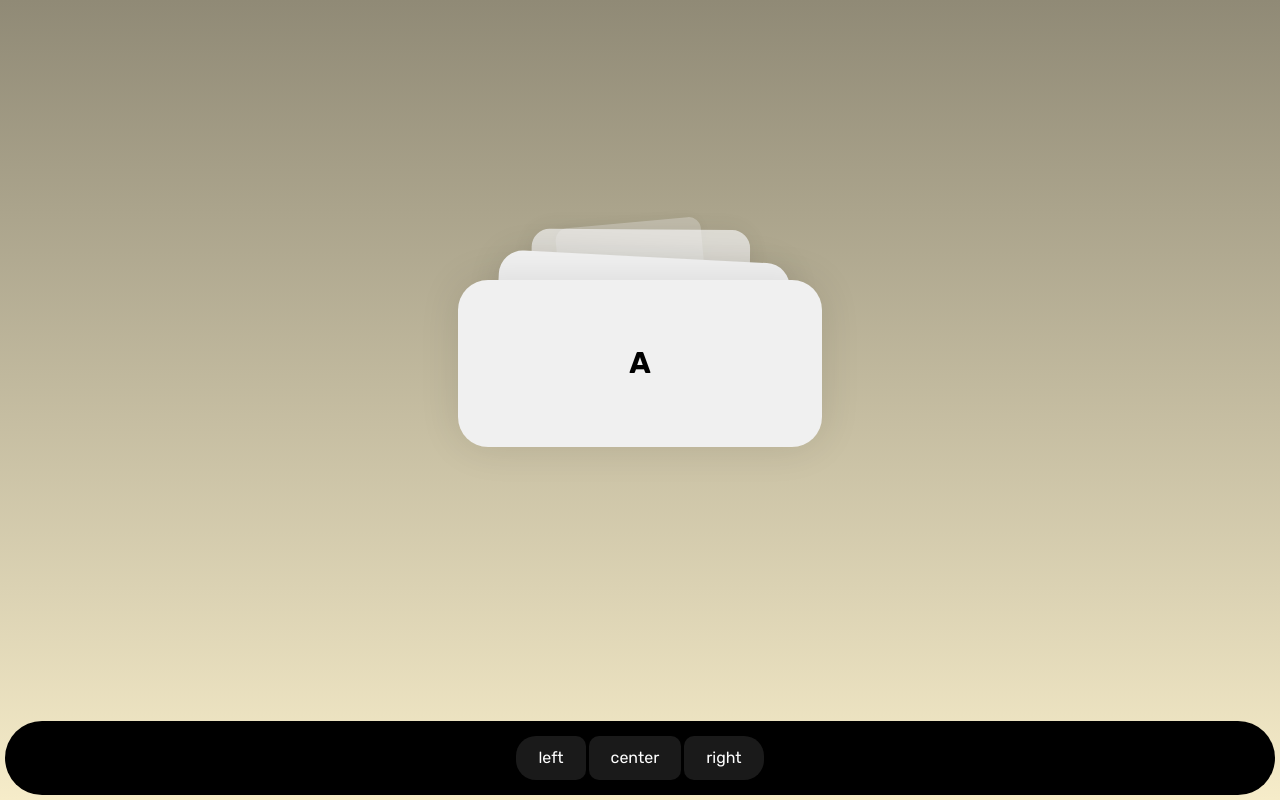
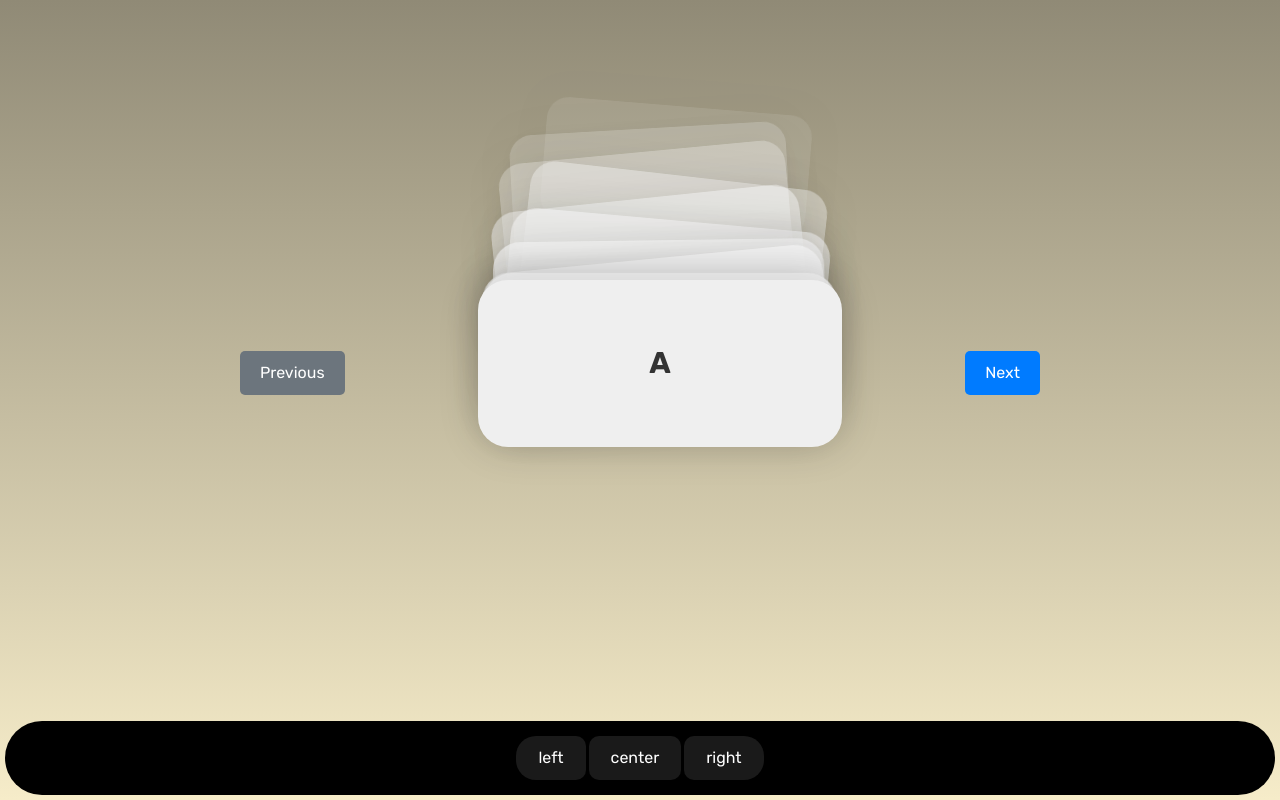
Before and after one commit to Somfic/memo, a SvelteKit app: page / in a window 1280 px wide. Built offline with nearby package versions, Linux system fonts and the light colour scheme.

Commit message:
➕ add @lucide/svelte dependency and update Card component
semver: patch

```diff
--- a/package.json
+++ b/package.json
@@ -13,6 +13,7 @@
   },
   "license": "MIT",
   "dependencies": {
+    "@lucide/svelte": "^0.503.0",
     "@tauri-apps/api": "^2",
     "@tauri-apps/plugin-opener": "^2",
     "memo": "file:",
--- a/src/components/Card.svelte
+++ b/src/components/Card.svelte
@@ -1,29 +1,65 @@
 <script lang="ts">
+    import { Flame } from "@lucide/svelte";
+
     export let word: string;
+    export let streak: number | undefined;
     export let isInBackground: boolean;
 </script>
 
-<div class="card" class:is-in-background={isInBackground}>
-    {word}
+<div class="card">
+    <div class="card-content" class:is-in-background={isInBackground}>
+        {#if streak}
+            <div class="streak">
+                {streak}
+                <Flame color={"orange"} size={18} />
+            </div>
+        {/if}
+        <div class="word">
+            {word}
+        </div>
+    </div>
 </div>
 
 <style lang="scss">
     .card {
-        background-color: #f0f0f0;
+        background-color: #efefef;
         border-radius: 30px;
         width: 364px;
         height: 167px;
         font-size: 30px;
-        font-weight: bold;
-        box-shadow: 0 0 40px rgba(0, 0, 0, 0.1);
+        box-shadow: 0 0 40px rgba(0, 0, 0, 0.15);
+        user-select: none;
 
         display: flex;
         align-items: center;
         justify-content: center;
         transition: all 0.3s ease-in-out;
 
-        &.is-in-background {
-            color: transparent;
+        .card-content {
+            transition: opacity 0.3s ease-in-out;
+
+            &.is-in-background {
+                opacity: 0;
+            }
+        }
+
+        .word {
+            font-size: 30px;
+            font-weight: bold;
+            color: #333;
+        }
+
+        .streak {
+            position: absolute;
+            display: flex;
+            align-items: center;
+            justify-content: center;
+            top: 10px;
+            right: 10px;
+            color: orange;
+            padding: 5px 10px;
+            border-radius: 5px;
+            font-size: 16px;
         }
     }
 </style>
--- a/src/components/Cards.svelte
+++ b/src/components/Cards.svelte
@@ -2,32 +2,53 @@
     import Card from "$components/Card.svelte";
 
     export let words: string[] = [];
-    export let index = 0;
+    let index = 0;
 
-    $: previousWords = words.slice(0, index);
-    $: nextWords = words.slice(index + 1);
+    export function advance() {
+        if (index < words.length - 1) {
+            index += 1;
+        }
+    }
 
-    function getScale(depth: number): number {
-        return 1 - depth * 0.1;
+    export function previous() {
+        if (index > 0) {
+            index -= 1;
+        }
     }
+
+    $: styles = words.map((_, i) => {
+        const distance = i - index;
+        return {
+            distance,
+            depth: 10 - Math.abs(distance),
+            scale: Math.max(0, 1 - Math.abs(distance) * 0.03),
+            rotation: Math.abs(distance) <= 1 ? 0 : (Math.random() - 0.5) * 15,
+            translateY:
+                distance >= 0 ? distance ** 1.5 * -10 : 200 - distance * 50,
+            opacity: distance >= 0 ? 1 - distance * 0.1 : 1 + distance * 0.3,
+        };
+    });
 </script>
 
 <div class="cards-container">
-    {#each words as word, index}
-        <div
-            class="card"
-            style:--depth={index}
-            style:--scale={1 - index * 0.2}
-            style:--rotation={`${index == 0 ? 0 : (Math.random() - 0.5) * 2 * 6}deg`}
-            style:--translateY={`-${index ** 2 * 20 + index * 30}px`}
-            style:--opacity={1 - index * 0.4 + 0.5}
-        >
-            <Card {word} isInBackground={index != 0} />
-        </div>
+    {#each words as word, i (word)}
+        {#if styles[i].opacity > 0}
+            <div
+                class="card"
+                style="
+                --depth: {styles[i].depth};
+                --scale: {styles[i].scale};
+                --rotation: {styles[i].rotation}deg;
+                --translateY: {styles[i].translateY}px;
+                --opacity: {styles[i].opacity};"
+            >
+                <Card {word} isInBackground={i !== index} streak={i} />
+            </div>
+        {/if}
     {/each}
 </div>
 
-<style lang="cards-container">
+<style lang="scss">
     .cards-container {
         display: flex;
         flex-wrap: wrap;
@@ -37,15 +58,19 @@
         max-height: 400px;
         width: 100%;
         height: 100%;
+        position: relative;
     }
 
     .card {
         position: absolute;
-
-        z-index: calc(10 - var(--depth));
-        transition: all 0.3s ease-in-out;
+        z-index: var(--depth);
+        transition:
+            transform 500ms cubic-bezier(0.87, -0.41, 0.19, 1.44),
+            opacity 0.5s ease;
         transform: scale(var(--scale)) rotate(var(--rotation))
             translateY(var(--translateY));
         opacity: var(--opacity);
+        will-change: transform, opacity, z-index;
+        mix-blend-mode: normal;
     }
 </style>
--- a/src/components/Content.svelte
+++ b/src/components/Content.svelte
@@ -1,10 +1,46 @@
-<script>
+<script lang="ts">
     import Cards from "./Cards.svelte";
+
+    let previous: () => void;
+    let advance: () => void;
 </script>
 
 <div class="content-wrapper">
     <div class="content">
-        <Cards words={["A", "B", "C", "D", "E", "F", "G"]} />
+        <button on:click={previous} class="previous-button">Previous</button>
+        <Cards
+            words={[
+                "A",
+                "B",
+                "C",
+                "D",
+                "E",
+                "F",
+                "G",
+                "H",
+                "I",
+                "J",
+                "K",
+                "L",
+                "M",
+                "N",
+                "O",
+                "P",
+                "Q",
+                "R",
+                "S",
+                "T",
+                "U",
+                "V",
+                "W",
+                "X",
+                "Y",
+                "Z",
+            ]}
+            bind:previous
+            bind:advance
+        />
+        <button on:click={advance} class="advance-button">Next</button>
     </div>
 </div>
 
@@ -25,4 +61,37 @@
         width: 100%;
         height: 100%;
     }
+
+    .advance-button {
+        margin-top: 20px;
+        padding: 10px 20px;
+        font-size: 16px;
+        cursor: pointer;
+        background-color: #007bff;
+        color: white;
+        border: none;
+        border-radius: 5px;
+        transition: background-color 0.3s ease;
+    }
+
+    .advance-button:hover {
+        background-color: #0056b3;
+    }
+
+    .previous-button {
+        margin-top: 20px;
+        margin-right: 10px;
+        padding: 10px 20px;
+        font-size: 16px;
+        cursor: pointer;
+        background-color: #6c757d;
+        color: white;
+        border: none;
+        border-radius: 5px;
+        transition: background-color 0.3s ease;
+    }
+
+    .previous-button:hover {
+        background-color: #5a6268;
+    }
 </style>
```
Also changed, not shown: 1 other file (tests, documents, lock files or other folders).
